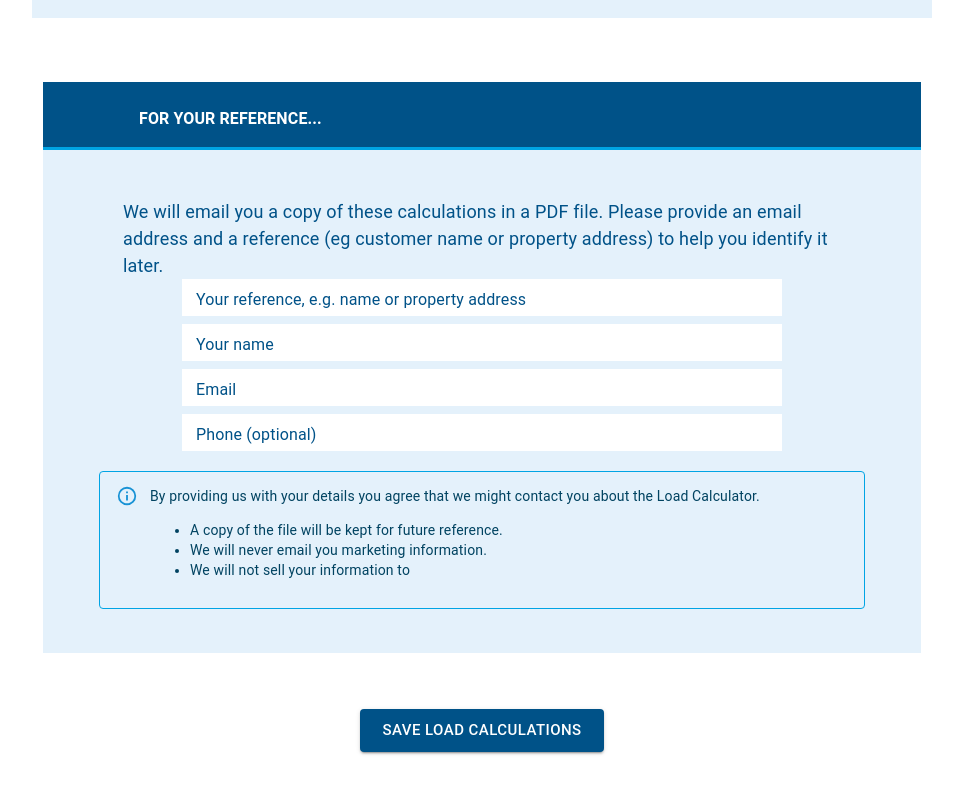
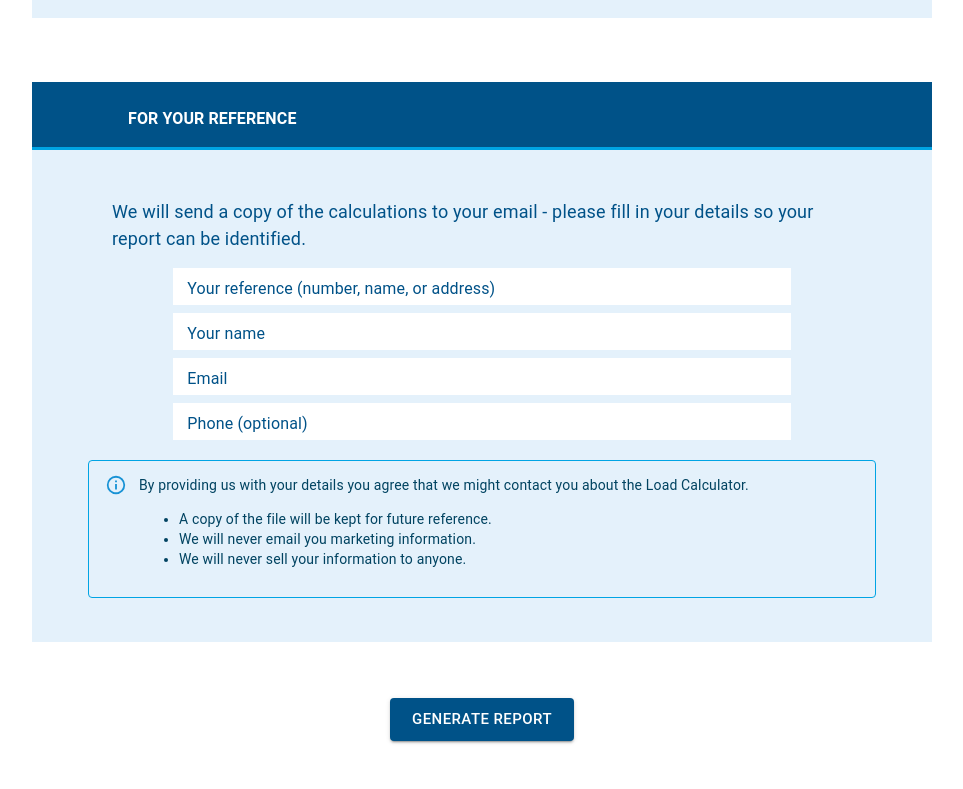
Before and after one commit to Back2Dev/load-calculator, a React (Vite) app: page / in a window 1280 px wide. Shown: the part 3680-4469 px from the top of the page, without its empty margins (158-1121 px from the left). Before the commit the page ends 4448 px from the top, so only its background shows below. Built offline with nearby package versions, Linux system fonts and the light colour scheme.

Commit message:
minor tweaks

```diff
--- a/src/pages/load-calc/components/ContactForm.jsx
+++ b/src/pages/load-calc/components/ContactForm.jsx
@@ -21,12 +21,8 @@ const ContactForm = () => {
 
   return (
     <Box
-      backgroundColor="#E4F1FB"
-      width={750}
-      height="fit-content"
       p={4}
       sx={{ flexGrow: 1 }}
-      // mt={6}
     >
       <Typography
         color={theme.palette.primary.main}
@@ -34,14 +30,13 @@ const ContactForm = () => {
         fontSize={18}
         lineHeight={1.5}
         mx={2}
+        mb={2}
       >
-        We will email you a copy of these calculations in a PDF file. Please provide an
-        email address and a reference (eg customer name or property address) to help you
-        identify it later.
+        We will send a copy of the calculations to your email - please fill in your details so your report can be identified.
       </Typography>
       <Grid container rowSpacing={1} columnSpacing={2}>
         <ContactRow
-          description="Your reference, e.g. name or property address"
+          description="Your reference (number, name, or address)"
           value={reference}
           field="reference"
         />
@@ -59,7 +54,7 @@ const ContactForm = () => {
           <ul>
             <li>A copy of the file will be kept for future reference.</li>
             <li>We will never email you marketing information.</li>
-            <li>We will not sell your information to</li>
+            <li>We will never sell your information to anyone.</li>
           </ul>
         </Alert>
       </Grid>
--- a/src/pages/load-calc/components/ContactHeader.jsx
+++ b/src/pages/load-calc/components/ContactHeader.jsx
@@ -25,7 +25,7 @@ const ContactHeader = () => {
               fontSize={16}
               variant="subtitle2"
             >
-              FOR YOUR REFERENCE...
+              FOR YOUR REFERENCE
             </Typography>
           </Grid>
         </Grid>
--- a/src/pages/load-calc/components/SubmitButton.jsx
+++ b/src/pages/load-calc/components/SubmitButton.jsx
@@ -58,9 +58,9 @@ const SubmitButton = () => {
 
   const ok = status.match(/success/i)
   return (
-    <Box sx={{ justifyContent: 'center', marginTop: '2rem', marginBottom: '1rem' }}>
+    <Box sx={{ justifyContent: 'center', marginTop: '2rem', marginBottom: '3rem' }}>
       <Button variant="contained" onClick={submitForm} size="large">
-        Save Load Calculations
+        Generate Report
       </Button>
       <Collapse in={status !== ''}>
         <Alert
--- a/src/pages/load-calc/components/Summary.jsx
+++ b/src/pages/load-calc/components/Summary.jsx
@@ -58,7 +58,7 @@ const Summary = () => {
 
         <Alert severity="info" sx={alertStyle}>
           Use the sliders to adjust your parameters, and calculate required battery
-          capacity and minimum solar PV:
+          capacity and minimum solar PV.
         </Alert>
         <RowSpacer />
 
@@ -139,8 +139,7 @@ const Summary = () => {
         <RowSpacer />
 
         <Alert severity="warning" sx={alertStyle}>
-          Note that any calculation is an approximation, and only as accurate as the
-          information you provide.
+          Note that calculations are an approximation, and should only be used as a reference.
         </Alert>
       </Grid>
     </Box>
```
